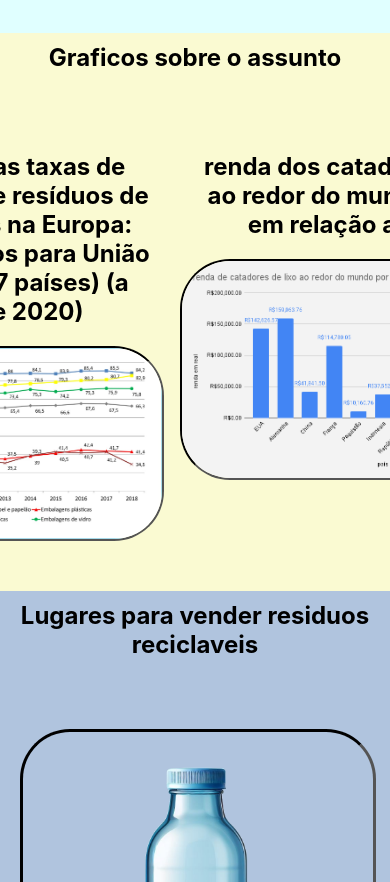
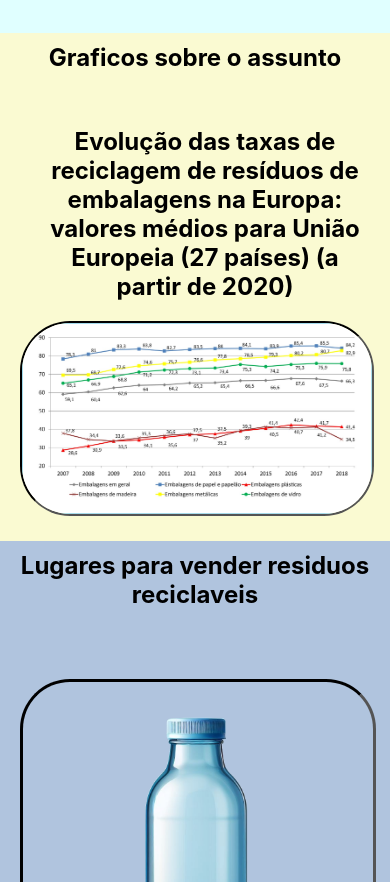
Before and after one commit to pedro-makoski/Reciclagem-e-educa-o-financeira, a plain HTML site: page index.html in a window 390 px wide. Shown: the part 10198-11080 px from the top of the page. Drawn offline with Linux system fonts and the light colour scheme.

Commit message:
Add files via upload

```diff
--- a/style.css
+++ b/style.css
@@ -167,6 +167,10 @@ h1#verde{
         justify-content: left;
     }
 
+    .deslizavel{
+   	justify-content: left;
+    }
+
 
 }
 
@@ -175,7 +179,7 @@ h1#verde{
     .deslizavel{
         overflow-y: auto;
         display: flex;
-        padding: 25	px;
+        padding: 25px;
         padding-left: 20px;
         flex-direction: row;
     }
```
